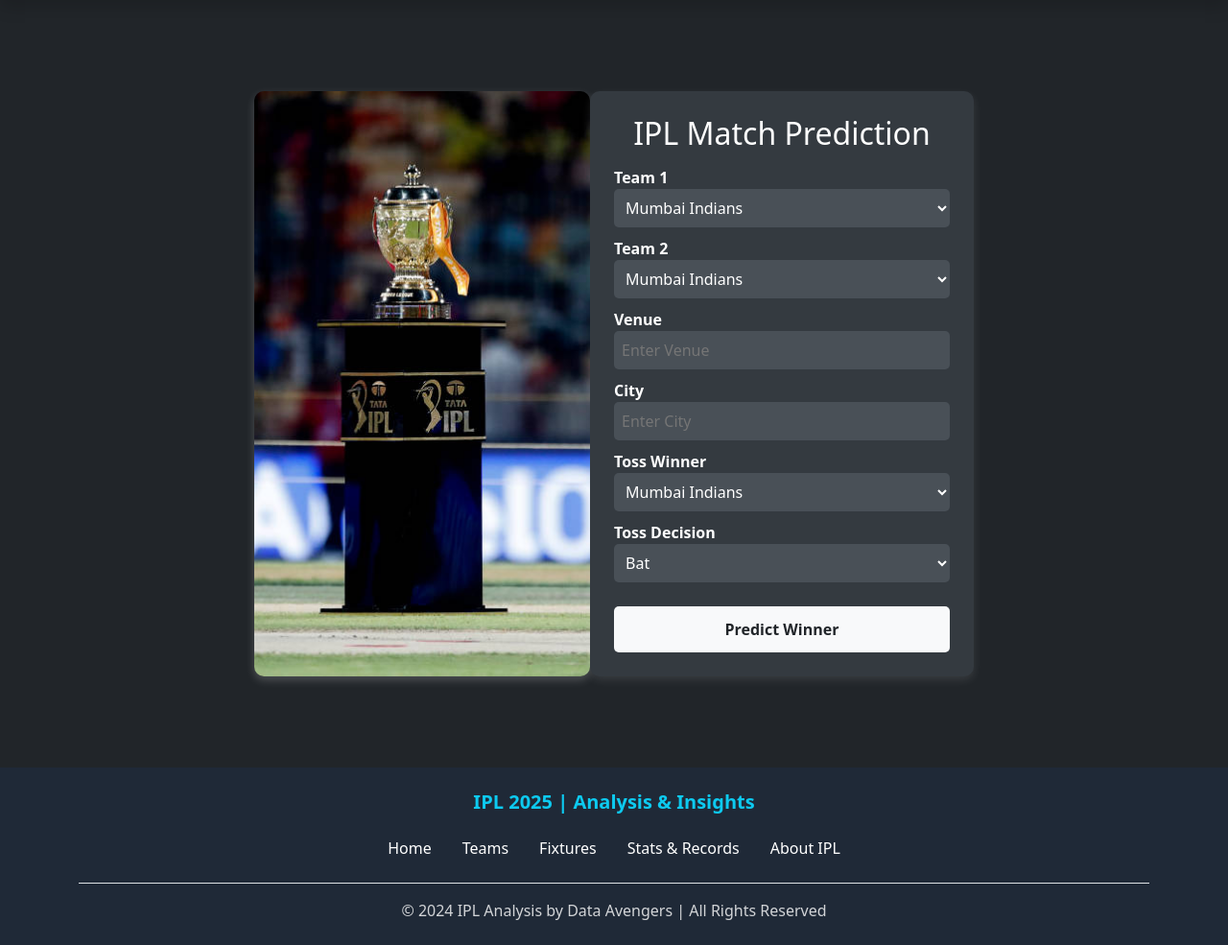
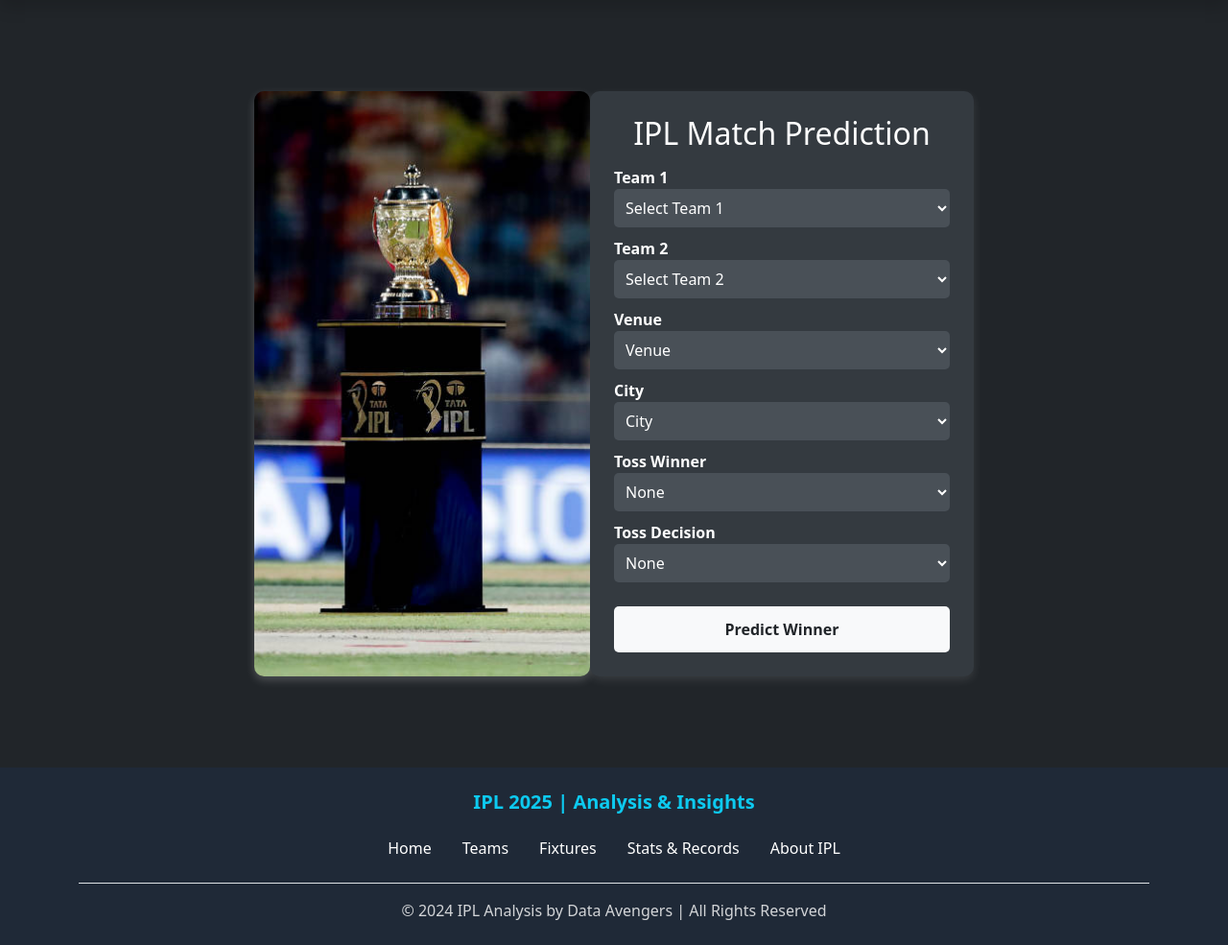
Before and after one commit to a-sksingh113/brainDead, a Flask app: page /ipl in a window 1280 px wide. Shown: the part 80-1065 px from the top of the page at 96% size. Run offline with Flask 3, Linux system fonts and the light colour scheme; parts of the project's set-up code (start-up, migrations or seed data) failed here and were passed over.

Commit message:
2nd commit

```diff
--- a/app.py
+++ b/app.py
@@ -1,52 +1,107 @@
 from flask import Flask, request, jsonify, render_template
 import pickle
 import numpy as np
-import pandas as pd
 
+# Load Model with Error Handling
 model_path = 'ipl_model.pkl'
-with open(model_path, 'rb') as file:
-    model = pickle.load(file)
+try:
+    with open(model_path, 'rb') as file:
+        model = pickle.load(file)
+except Exception as e:
+    print(f"Error loading model: {e}")
+    model = None  # Prevent crashes if model loading fails
+
 app = Flask(__name__)
+
+# Define Mappings
 team_mapping = {
-    'Chennai Super Kings': 0, 'Delhi Capitals': 1, 'Gujarat Titans': 2, 'Kolkata Knight Riders': 3,
-    'Lucknow Super Giants': 4, 'Mumbai Indians': 5, 'Punjab Kings': 6, 'Rajasthan Royals': 7,
-    'Royal Challengers Bangalore': 8, 'Sunrisers Hyderabad': 9
+    'Chennai Super Kings': 0, 'Delhi Capitals': 1, 'Gujarat Lions': 2, 'Gujarat Titans': 3,
+    'Kochi Tuskers Kerala': 4, 'Kolkata Knight Riders': 5, 'Lucknow Super Giants': 6,
+    'Mumbai Indians': 7, 'Pune Warriors': 8, 'Punjab Kings': 9, 'Rajasthan Royals': 10,
+    'Rising Pune Supergiant': 11, 'Royal Challengers Bengaluru': 12, 'Sunrisers Hyderabad': 13
 }
-venue_mapping = {
-    'Wankhede Stadium': 0, 'Eden Gardens': 1, 'M. A. Chidambaram Stadium': 2, 'Narendra Modi Stadium': 3
+city_mapping = {  # Shortened for readability
+   'Abu Dhabi': 0, 'Ahmedabad': 1, 'Bangalore': 2, 'Bengaluru': 3, 'Bloemfontein': 4,
+    'Cape Town': 5, 'Centurion': 6, 'Chandigarh': 7, 'Chennai': 8, 'Cuttack': 9,
+    'Delhi': 10, 'Dharamsala': 11, 'Dubai': 12, 'Durban': 13, 'East London': 14,
+    'Guwahati': 15, 'Hyderabad': 16, 'Indore': 17, 'Jaipur': 18, 'Johannesburg': 19,
+    'Kanpur': 20, 'Kimberley': 21, 'Kochi': 22, 'Kolkata': 23, 'Lucknow': 24,
+    'Mohali': 25, 'Mumbai': 26, 'Nagpur': 27, 'Navi Mumbai': 28, 'Port Elizabeth': 29,
+    'Pune': 30, 'Raipur': 31, 'Rajkot': 32, 'Ranchi': 33, 'Sharjah': 34, 'Visakhapatnam': 35
 }
-city_mapping = {
-    'Mumbai': 0, 'Kolkata': 1, 'Chennai': 2, 'Ahmedabad': 3
+venue_mapping = {  # Shortened for readability
+     'Arun Jaitley Stadium': 0, 'Arun Jaitley Stadium, Delhi': 1, 'Barabati Stadium': 2,
+    'Barsapara Cricket Stadium, Guwahati': 3, 'Bharat Ratna Shri Atal Bihari Vajpayee Ekana Cricket Stadium, Lucknow': 4,
+    'Brabourne Stadium': 5, 'Brabourne Stadium, Mumbai': 6, 'Buffalo Park': 7, 'De Beers Diamond Oval': 8,
+    'Dr DY Patil Sports Academy': 9, 'Dr DY Patil Sports Academy, Mumbai': 10,
+    'Dr. Y.S. Rajasekhara Reddy ACA-VDCA Cricket Stadium': 11,
+    'Dr. Y.S. Rajasekhara Reddy ACA-VDCA Cricket Stadium, Visakhapatnam': 12,
+    'Dubai International Cricket Stadium': 13, 'Eden Gardens': 14, 'Eden Gardens, Kolkata': 15,
+    'Feroz Shah Kotla': 16, 'Green Park': 17, 'Himachal Pradesh Cricket Association Stadium': 18,
+    'Himachal Pradesh Cricket Association Stadium, Dharamsala': 19, 'Holkar Cricket Stadium': 20,
+    'JSCA International Stadium Complex': 21, 'Kingsmead': 22, 'M Chinnaswamy Stadium': 23,
+    'M Chinnaswamy Stadium, Bengaluru': 24, 'M.Chinnaswamy Stadium': 25, 'MA Chidambaram Stadium': 26,
+    'MA Chidambaram Stadium, Chepauk': 27, 'MA Chidambaram Stadium, Chepauk, Chennai': 28,
+    'Maharaja Yadavindra Singh International Cricket Stadium, Mullanpur': 29,
+    'Maharashtra Cricket Association Stadium': 30, 'Maharashtra Cricket Association Stadium, Pune': 31,
+    'Narendra Modi Stadium, Ahmedabad': 32, 'Nehru Stadium': 33, 'New Wanderers Stadium': 34,
+    'Newlands': 35, 'OUTsurance Oval': 36, 'Punjab Cricket Association IS Bindra Stadium': 37,
+    'Punjab Cricket Association IS Bindra Stadium, Mohali': 38,
+    'Punjab Cricket Association IS Bindra Stadium, Mohali, Chandigarh': 39,
+    'Punjab Cricket Association Stadium, Mohali': 40, 'Rajiv Gandhi International Stadium': 41,
+    'Rajiv Gandhi International Stadium, Uppal': 42,
+    'Rajiv Gandhi International Stadium, Uppal, Hyderabad': 43, 'Sardar Patel Stadium, Motera': 44,
+    'Saurashtra Cricket Association Stadium': 45, 'Sawai Mansingh Stadium': 46,
+    'Sawai Mansingh Stadium, Jaipur': 47, 'Shaheed Veer Narayan Singh International Stadium': 48,
+    'Sharjah Cricket Stadium': 49, 'Sheikh Zayed Stadium': 50, "St George's Park": 51,
+    'Subrata Roy Sahara Stadium': 52, 'SuperSport Park': 53,
+    'Vidarbha Cricket Association Stadium, Jamtha': 54, 'Wankhede Stadium': 55,
+    'Wankhede Stadium, Mumbai': 56, 'Zayed Cricket Stadium, Abu Dhabi': 57
 }
 toss_decision_mapping = {'bat': 0, 'field': 1}
+
 @app.route('/')
 def home():
     return render_template('index.html')
+
 @app.route('/ipl')
 def ipl():
     return render_template('ipl.html')
+
 @app.route('/ipl/predict', methods=['POST'])
 def predict_ipl():
     try:
-        # Extract data from form
+        if not model:
+            return jsonify({'error': 'Model not loaded. Check logs.'})
+
         data = request.form.to_dict()
 
-        # Convert categorical values to numerical
+        # Extract Features Safely
         features = [
-            team_mapping.get(data['team1'], -1),
-            team_mapping.get(data['team2'], -1),
-            venue_mapping.get(data['venue'], -1),
-            city_mapping.get(data['city'], -1),
-            team_mapping.get(data['toss_winner'], -1),
-            toss_decision_mapping.get(data['toss_decision'], -1)
+            team_mapping.get(data.get('team1'), -1),
+            team_mapping.get(data.get('team2'), -1),
+            venue_mapping.get(data.get('venue'), -1),
+            city_mapping.get(data.get('city'), -1),
+            team_mapping.get(data.get('toss_winner'), -1),
+           toss_decision_mapping.get(data.get('toss_decision', '').strip().lower(), -1)
+
         ]
+        print("Mapped Features:", features)
+        # Validate Input
         if -1 in features:
-            return jsonify({'error': 'Invalid input values'})
+            return jsonify({'error': 'Invalid input values. Check team, venue, city, or toss decision.'})
+
+        # Predict Winner
         final_features = np.array([features]).astype(float)
+        prediction = model.predict(final_features)[0]
 
-        prediction = model.predict(final_features)[0]
-        predicted_winner = [team for team, num in team_mapping.items() if num == prediction][0]
+        # Validate Prediction
+        predicted_winner = next((team for team, num in team_mapping.items() if num == prediction), None)
+        if not predicted_winner:
+            return jsonify({'error': 'Unexpected prediction output.'})
+
         return render_template('ipl.html', prediction_text=f'Predicted Winner: {predicted_winner}')
+
     except Exception as e:
         return jsonify({'error': str(e)})
 
--- a/templates/ipl.html
+++ b/templates/ipl.html
@@ -76,58 +76,131 @@
                 <form action="/ipl/predict" method="post">
                     <label style="font-weight: bold;">Team 1</label>
                     <select name="team1" style="width: 100%; padding: 8px; margin-bottom: 10px; background-color: #495057; color: white; border: none; border-radius: 5px;">
+                        <option value="" disabled selected hidden>Select Team 1</option>
+                        <option value="Chennai Super Kings">Chennai Super Kings</option>
+                        <option value="Delhi Capitals">Delhi Capitals</option>
+                        <option value="Gujarat Lions">Gujarat Lions</option>
+                        <option value="Gujarat Titans">Gujarat Titans</option>
+                        <option value="Kochi Tuskers Kerala">Kochi Tuskers Kerala</option>
+                        <option value="Kolkata Knight Riders">Kolkata Knight Riders</option>
+                        <option value="Lucknow Super Giants">Lucknow Super Giants</option>
                         <option value="Mumbai Indians">Mumbai Indians</option>
-                        <option value="Chennai Super Kings">Chennai Super Kings</option>
-                        <option value="Royal Challengers Bangalore">Royal Challengers Bangalore</option>
-                        <option value="Kolkata Knight Riders">Kolkata Knight Riders</option>
+                        <option value="Pune Warriors">Pune Warriors</option>
+                        <option value="Punjab Kings">Punjab Kings</option>
                         <option value="Rajasthan Royals">Rajasthan Royals</option>
+                        <option value="Rising Pune Supergiant">Rising Pune Supergiant</option>
+                        <option value="Royal Challengers Bengaluru">Royal Challengers Bengaluru</option>
                         <option value="Sunrisers Hyderabad">Sunrisers Hyderabad</option>
-                        <option value="Delhi Capitals">Delhi Capitals</option>
-                        <option value="Punjab Kings">Punjab Kings</option>
-                        <option value="Gujarat Titans">Gujarat Titans</option>
-                        <option value="Lucknow Super Giants">Lucknow Super Giants</option>
                     </select>
+
 
                     <label style="font-weight: bold;">Team 2</label>
                     <select name="team2" style="width: 100%; padding: 8px; margin-bottom: 10px; background-color: #495057; color: white; border: none; border-radius: 5px;">
+                        <option value="" disabled selected hidden>Select Team 2</option>
+                        <option value="Chennai Super Kings">Chennai Super Kings</option>
+                        <option value="Delhi Capitals">Delhi Capitals</option>
+                        <option value="Gujarat Lions">Gujarat Lions</option>
+                        <option value="Gujarat Titans">Gujarat Titans</option>
+                        <option value="Kochi Tuskers Kerala">Kochi Tuskers Kerala</option>
+                        <option value="Kolkata Knight Riders">Kolkata Knight Riders</option>
+                        <option value="Lucknow Super Giants">Lucknow Super Giants</option>
                         <option value="Mumbai Indians">Mumbai Indians</option>
-                        <option value="Chennai Super Kings">Chennai Super Kings</option>
-                        <option value="Royal Challengers Bangalore">Royal Challengers Bangalore</option>
-                        <option value="Kolkata Knight Riders">Kolkata Knight Riders</option>
+                        <option value="Pune Warriors">Pune Warriors</option>
+                        <option value="Punjab Kings">Punjab Kings</option>
                         <option value="Rajasthan Royals">Rajasthan Royals</option>
+                        <option value="Rising Pune Supergiant">Rising Pune Supergiant</option>
+                        <option value="Royal Challengers Bengaluru">Royal Challengers Bengaluru</option>
                         <option value="Sunrisers Hyderabad">Sunrisers Hyderabad</option>
-                        <option value="Delhi Capitals">Delhi Capitals</option>
-                        <option value="Punjab Kings">Punjab Kings</option>
-                        <option value="Gujarat Titans">Gujarat Titans</option>
-                        <option value="Lucknow Super Giants">Lucknow Super Giants</option>
                     </select>
 
                     <label style="font-weight: bold;">Venue</label>
-                    <input type="text" name="venue" placeholder="Enter Venue"
-                        style="width: 100%; padding: 8px; margin-bottom: 10px; background-color: #495057; color: white; border: none; border-radius: 5px;">
+                    <select name="venue" style="width: 100%; padding: 8px; margin-bottom: 10px; background-color: #495057; color: white; border: none; border-radius: 5px;">
+                        <option value="" disabled selected hidden>Venue</option>
+                        <option value="Arun Jaitley Stadium">Arun Jaitley Stadium</option>
+                        <option value="Arun Jaitley Stadium, Delhi">Arun Jaitley Stadium, Delhi</option>
+                        <option value="Barabati Stadium">Barabati Stadium</option>
+                        <option value="Barsapara Cricket Stadium, Guwahati">Barsapara Cricket Stadium, Guwahati</option>
+                        <option value="Bharat Ratna Shri Atal Bihari Vajpayee Ekana Cricket Stadium, Lucknow">Bharat Ratna Shri Atal Bihari Vajpayee Ekana Cricket Stadium, Lucknow</option>
+                        <option value="Brabourne Stadium">Brabourne Stadium</option>
+                        <option value="Brabourne Stadium, Mumbai">Brabourne Stadium, Mumbai</option>
+                        <option value="Buffalo Park">Buffalo Park</option>
+                        <option value="De Beers Diamond Oval">De Beers Diamond Oval</option>
+                        <option value="Dr DY Patil Sports Academy">Dr DY Patil Sports Academy</option>
+                        <option value="Dr DY Patil Sports Academy, Mumbai">Dr DY Patil Sports Academy, Mumbai</option>
+                        <option value="Dubai International Cricket Stadium">Dubai International Cricket Stadium</option>
+                        <option value="Eden Gardens">Eden Gardens</option>
+                        <option value="Eden Gardens, Kolkata">Eden Gardens, Kolkata</option>
+                        <option value="Feroz Shah Kotla">Feroz Shah Kotla</option>
+                        <option value="Green Park">Green Park</option>
+                        <option value="Wankhede Stadium">Wankhede Stadium</option>
+                        <option value="Wankhede Stadium, Mumbai">Wankhede Stadium, Mumbai</option>
+                    </select>
 
-                    <label style="font-weight: bold;">City</label>
-                    <input type="text" name="city" placeholder="Enter City"
-                        style="width: 100%; padding: 8px; margin-bottom: 10px; background-color: #495057; color: white; border: none; border-radius: 5px;">
+                        <label style="font-weight: bold;">City</label>
+                        <select name="city" style="width: 100%; padding: 8px; margin-bottom: 10px; background-color: #495057; color: white; border: none; border-radius: 5px;">
+                            <option value="" disabled selected hidden>City</option>
+                            <option value="Abu Dhabi">Abu Dhabi</option>
+                            <option value="Ahmedabad">Ahmedabad</option>
+                            <option value="Bangalore">Bangalore</option>
+                            <option value="Bengaluru">Bengaluru</option>
+                            <option value="Bloemfontein">Bloemfontein</option>
+                            <option value="Cape Town">Cape Town</option>
+                            <option value="Centurion">Centurion</option>
+                            <option value="Chandigarh">Chandigarh</option>
+                            <option value="Chennai">Chennai</option>
+                            <option value="Cuttack">Cuttack</option>
+                            <option value="Delhi">Delhi</option>
+                            <option value="Dharamsala">Dharamsala</option>
+                            <option value="Dubai">Dubai</option>
+                            <option value="Durban">Durban</option>
+                            <option value="East London">East London</option>
+                            <option value="Guwahati">Guwahati</option>
+                            <option value="Hyderabad">Hyderabad</option>
+                            <option value="Indore">Indore</option>
+                            <option value="Jaipur">Jaipur</option>
+                            <option value="Johannesburg">Johannesburg</option>
+                            <option value="Kanpur">Kanpur</option>
+                            <option value="Kimberley">Kimberley</option>
+                            <option value="Kochi">Kochi</option>
+                            <option value="Kolkata">Kolkata</option>
+                            <option value="Lucknow">Lucknow</option>
+                            <option value="Mohali">Mohali</option>
+                            <option value="Mumbai">Mumbai</option>
+                            <option value="Nagpur">Nagpur</option>
+                            <option value="Navi Mumbai">Navi Mumbai</option>
+                            <option value="Port Elizabeth">Port Elizabeth</option>
+                            <option value="Pune">Pune</option>
+                            <option value="Raipur">Raipur</option>
+                            <option value="Rajkot">Rajkot</option>
+                            <option value="Ranchi">Ranchi</option>
+                            <option value="Sharjah">Sharjah</option>
+                            <option value="Visakhapatnam">Visakhapatnam</option>
+                        </select>
 
                     <label style="font-weight: bold;">Toss Winner</label>
                     <select name="toss_winner" style="width: 100%; padding: 8px; margin-bottom: 10px; background-color: #495057; color: white; border: none; border-radius: 5px;">
+                        <option value="" selected>None</option>
+                        <option value="Chennai Super Kings">Chennai Super Kings</option>
+                        <option value="Delhi Capitals">Delhi Capitals</option>
+                        <option value="Gujarat Lions">Gujarat Lions</option>
+                        <option value="Gujarat Titans">Gujarat Titans</option>
+                        <option value="Kochi Tuskers Kerala">Kochi Tuskers Kerala</option>
+                        <option value="Kolkata Knight Riders">Kolkata Knight Riders</option>
+                        <option value="Lucknow Super Giants">Lucknow Super Giants</option>
                         <option value="Mumbai Indians">Mumbai Indians</option>
-                        <option value="Chennai Super Kings">Chennai Super Kings</option>
-                        <option value="Royal Challengers Bangalore">Royal Challengers Bangalore</option>
-                        <option value="Kolkata Knight Riders">Kolkata Knight Riders</option>
+                        <option value="Pune Warriors">Pune Warriors</option>
+                        <option value="Punjab Kings">Punjab Kings</option>
                         <option value="Rajasthan Royals">Rajasthan Royals</option>
+                        <option value="Rising Pune Supergiant">Rising Pune Supergiant</option>
+                        <option value="Royal Challengers Bengaluru">Royal Challengers Bengaluru</option>
                         <option value="Sunrisers Hyderabad">Sunrisers Hyderabad</option>
-                        <option value="Delhi Capitals">Delhi Capitals</option>
-                        <option value="Punjab Kings">Punjab Kings</option>
-                        <option value="Gujarat Titans">Gujarat Titans</option>
-                        <option value="Lucknow Super Giants">Lucknow Super Giants</option>
                     </select>
 
                     <label style="font-weight: bold;">Toss Decision</label>
                     <select name="toss_decision" style="width: 100%; padding: 8px; margin-bottom: 15px; background-color: #495057; color: white; border: none; border-radius: 5px;">
-                        <option value="Bat">Bat</option>
-                        <option value="Bowl">Bowl</option>
+                        <option value="" selected>None</option>
+                        <option value="bat">Bat</option>
+                        <option value="field">Field</option>
                     </select>
 
                     <button type="submit"
```
